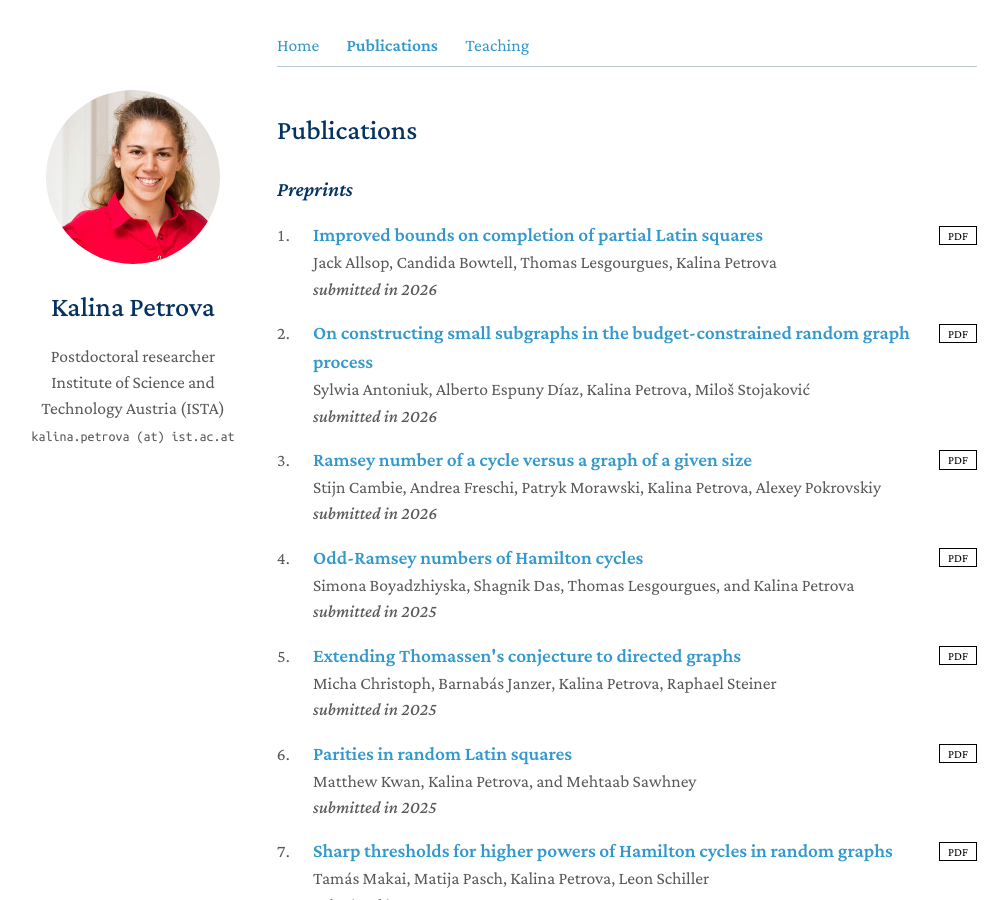
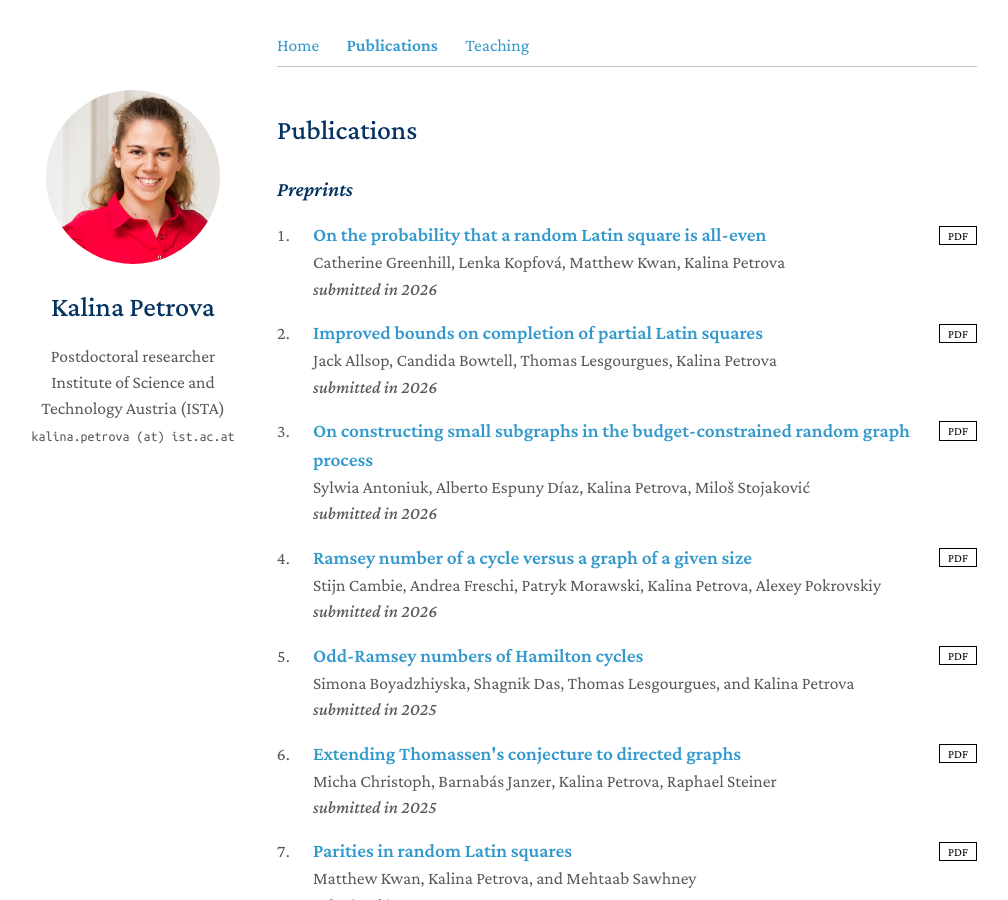
Before and after one commit to kpetrova/kpetrova.github.io, a Jekyll site: the page built from publications.md, in a window 1280 px wide and 900 px high. Shown: the whole window, without its empty margins (143-1151 px from the left). Built offline with Jekyll 4.4.1, drawn with Linux system fonts in a browser that asks for light colours; a style sheet for code colours, icons or effects is not loaded.

Commit message:
added a paper that just came out

```diff
--- a/_data/publications.yml
+++ b/_data/publications.yml
@@ -1,6 +1,12 @@
 main:
   - category: Preprints
     papers:
+      - title: On the probability that a random Latin square is all-even
+        authors: Catherine Greenhill, Lenka Kopfová, Matthew Kwan, Kalina Petrova
+        journal: submitted in 2026
+        pdf: https://arxiv.org/pdf/2610.13487v1
+        type: preprint
+
       - title: Improved bounds on completion of partial Latin squares
         authors: Jack Allsop, Candida Bowtell, Thomas Lesgourgues, Kalina Petrova
         journal: submitted in 2026
```
Also changed, not shown: 2 other files.
